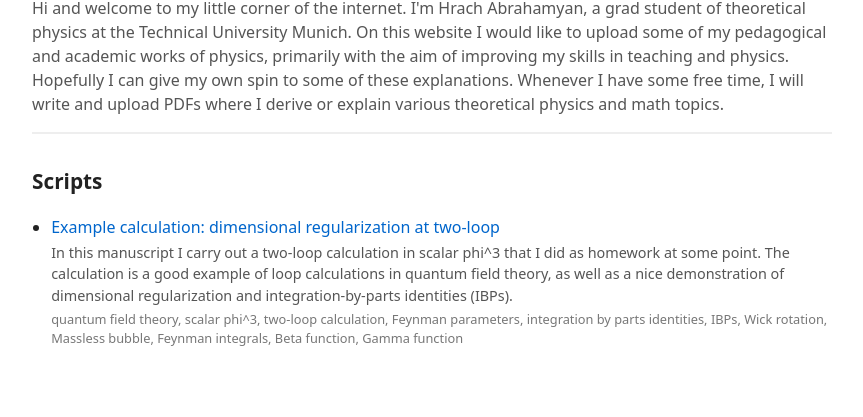
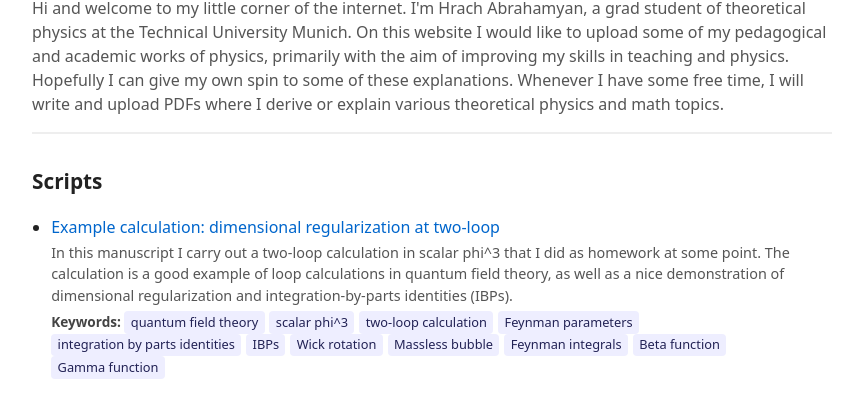
Before and after one commit to habrahamyan/home, a plain HTML site: page index.html in a window 1280 px wide. Shown: the part 87-504 px from the top of the page, without its empty margins (208-1071 px from the left). Drawn offline with Linux system fonts and the light colour scheme.

Commit message:
Update index.html

```diff
--- a/index.html
+++ b/index.html
@@ -82,13 +82,34 @@
           li.appendChild(a);
           li.appendChild(desc);
 
-          if (item.keywords) {
-          const kw = document.createElement("p");
-          kw.textContent = item.keywords.join(", ");
-          kw.style.margin = "0.2rem 0 0 0";
-          kw.style.fontSize = "0.8rem";
-          kw.style.color = "#777";
-          li.appendChild(kw);
+        // Add keywords if present
+        if (item.keywords) {
+          const kwWrapper = document.createElement("p");
+          kwWrapper.style.margin = "0.3rem 0 0 0";
+          kwWrapper.style.fontSize = "0.85rem";
+          kwWrapper.style.color = "#444";
+
+          // Add label
+          const label = document.createElement("span");
+          label.textContent = "Keywords: ";
+          label.style.fontWeight = "600";
+          kwWrapper.appendChild(label);
+
+          // Add each keyword as a badge
+          item.keywords.forEach((word, i) => {
+            const span = document.createElement("span");
+            span.textContent = word;
+            span.style.display = "inline-block";
+            span.style.background = "#eef";
+            span.style.color = "#225";
+            span.style.padding = "0.1rem 0.4rem";
+            span.style.marginRight = "0.3rem";
+            span.style.borderRadius = "4px";
+            span.style.fontSize = "0.8rem";
+            kwWrapper.appendChild(span);
+          });
+
+          li.appendChild(kwWrapper);
         }
 
           document.getElementById("pdf-list").appendChild(li);
```
